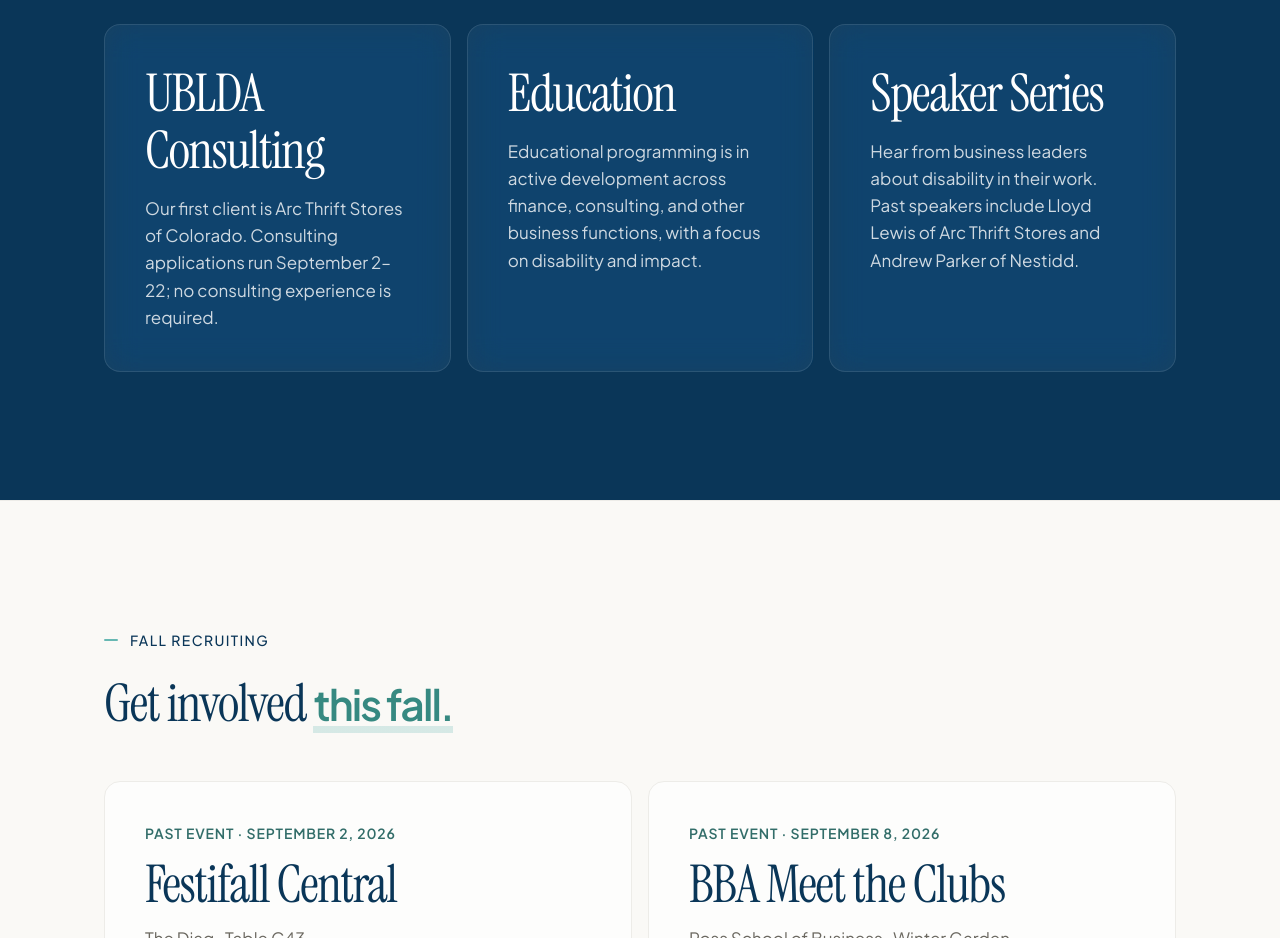
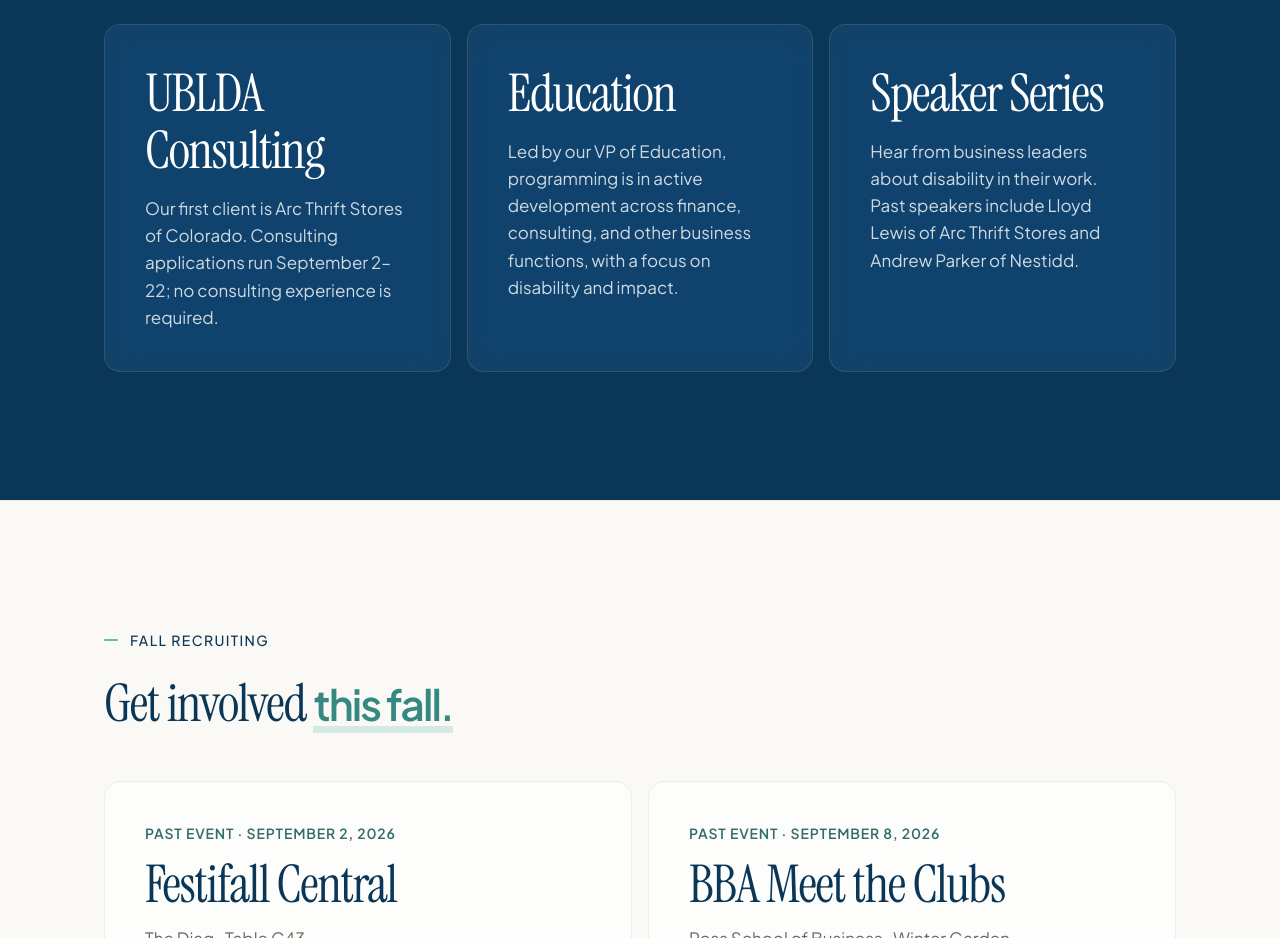
Before and after one commit to sbodine-lab/ublda-website, a React (Vite) app: page / in a window 1280 px wide. Shown: the part 3160-4098 px from the top of the page. Built offline with nearby package versions, Linux system fonts and the light colour scheme.

Commit message:
Credit VP of Education for educational programming

```diff
--- a/src/pages/Home.tsx
+++ b/src/pages/Home.tsx
@@ -54,7 +54,7 @@ const upcoming = [
   },
   {
     title: 'Education',
-    desc: 'Educational programming is in active development across finance, consulting, and other business functions, with a focus on disability and impact.',
+    desc: 'Led by our VP of Education, programming is in active development across finance, consulting, and other business functions, with a focus on disability and impact.',
   },
   {
     title: 'Speaker Series',
```
